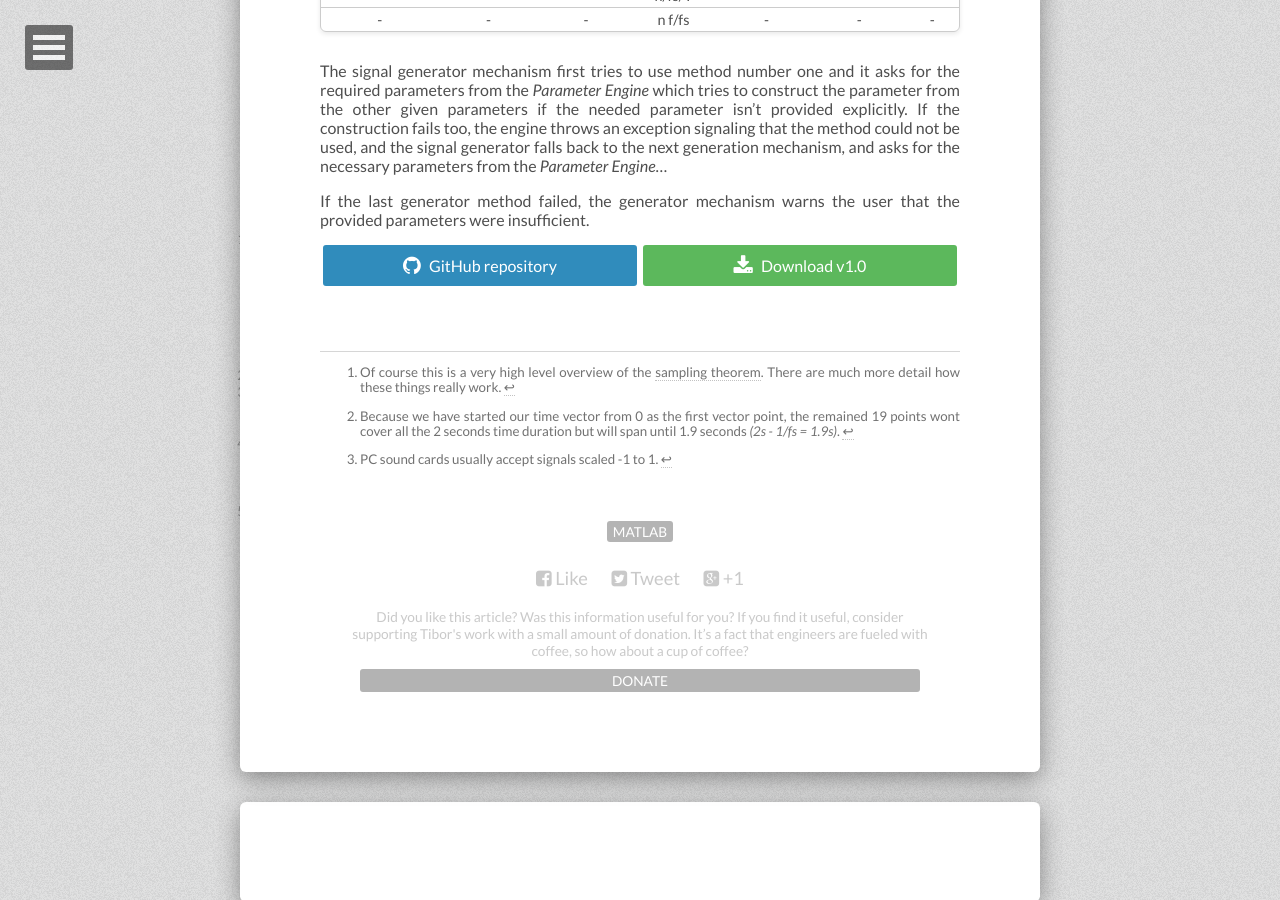
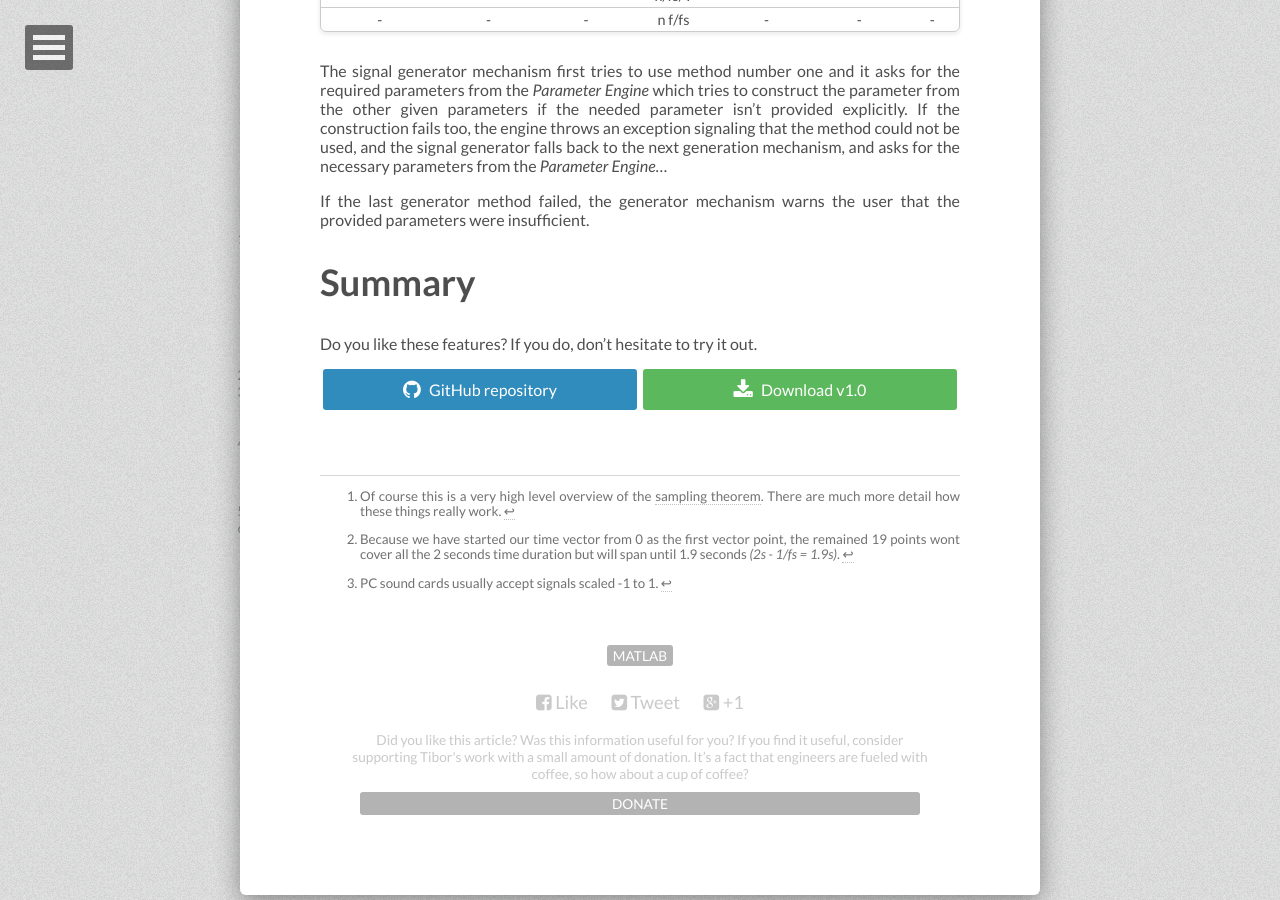
Before and after one commit to tiborsimon/tiborsimon.github.io, a Jekyll site: the page built from _posts/2015-05-28-smart-sinusoids.md, in a window 1280 px wide and 900 px high, scrolled down 15614 px. Built offline with Jekyll 4.4.1, drawn with Linux system fonts in a browser that asks for light colours; nearby versions of some CDN libraries; comment, search, counter and statistics services are not loaded.

Commit message:
Article update

```diff
--- a/_posts/2015-05-28-smart-sinusoids.md
+++ b/_posts/2015-05-28-smart-sinusoids.md
@@ -241,6 +241,9 @@ The signal generator mechanism first tries to use method number one and it asks
 
 If the last generator method failed, the generator mechanism warns the user that the provided parameters were insufficient.
 
+# Summary
+
+Do you like these features? If you do, don't hesitate to try it out.
 
 {% include repo_and_release.html %}
 
```
